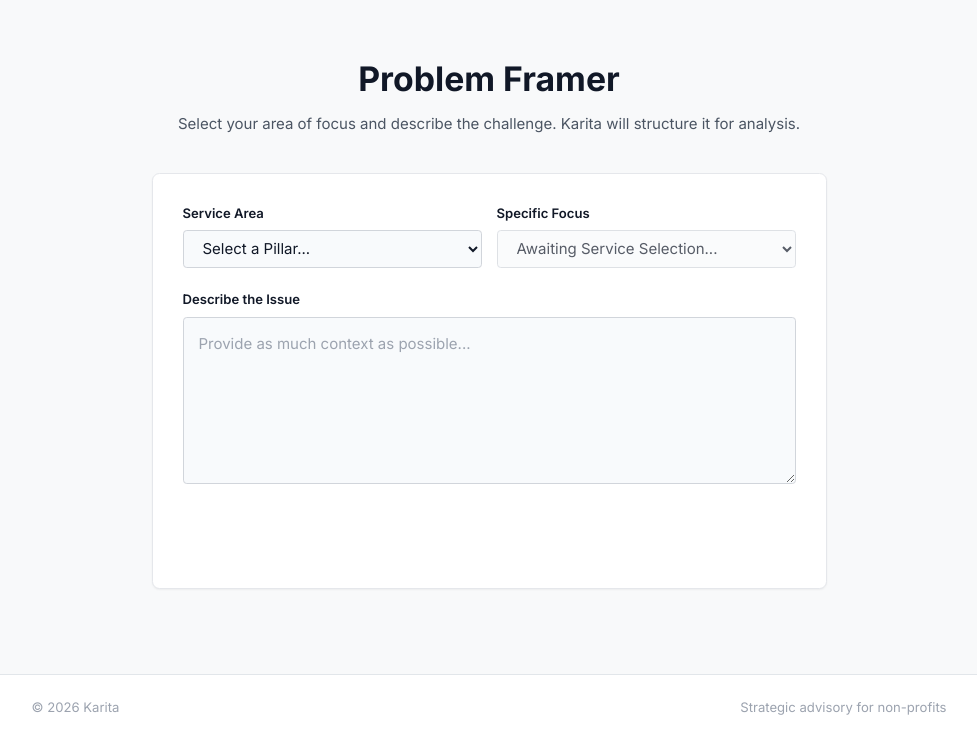
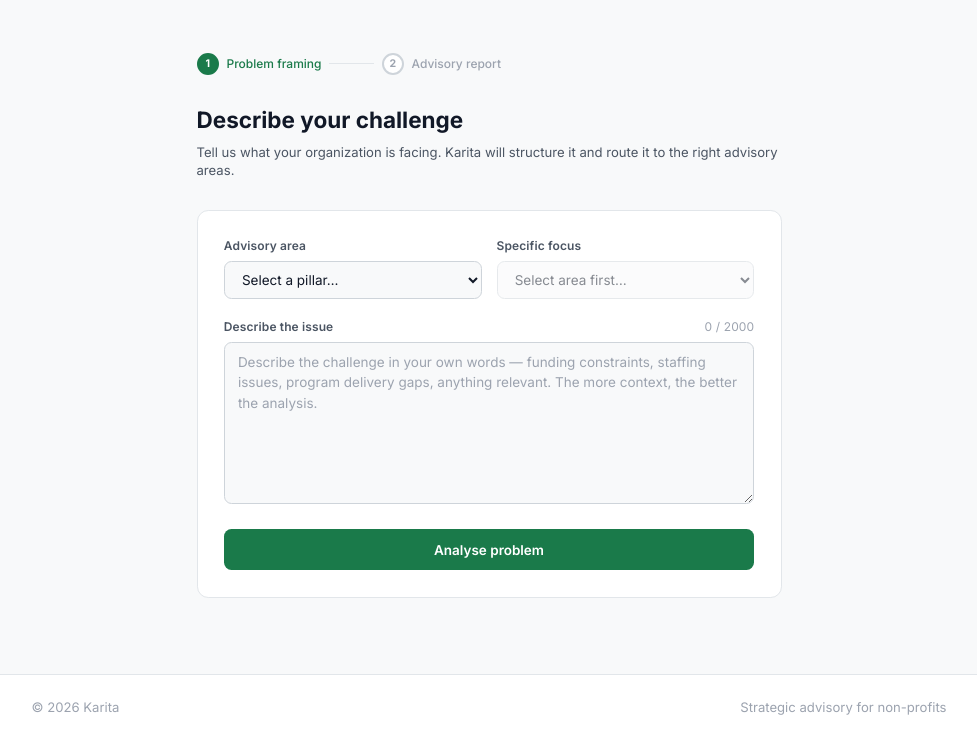
Before and after one commit to edimaudo/Karita, a FastAPI app: page /reframer in a window 1280 px wide. Shown: the part 61-800 px from the top of the page, without its empty margins (151-1128 px from the left). Run offline with FastAPI, Linux system fonts and the light colour scheme; some libraries are stand-ins or nearby versions.

Commit message:
Update reframer.html

```diff
--- a/templates/reframer.html
+++ b/templates/reframer.html
@@ -1,118 +1,204 @@
 {% extends "base.html" %}
 
 {% block content %}
-<div class="max-w-3xl mx-auto py-16 px-6">
-    <div class="mb-10 text-center">
-        <h1 class="text-4xl font-extrabold text-gray-900 dark:text-slate-50 mb-4">Problem Framer</h1>
-        <p class="text-gray-600 dark:text-slate-300">Select your area of focus and describe the challenge. Karita will structure it for analysis.</p>
+<div class="max-w-2xl mx-auto px-6 py-14">
+
+    <!-- Step indicator -->
+    <div class="k-steps">
+        <div class="k-step active">
+            <div class="k-step-dot">1</div>
+            <span>Problem framing</span>
+        </div>
+        <div class="k-step-line"></div>
+        <div class="k-step">
+            <div class="k-step-dot">2</div>
+            <span>Advisory report</span>
+        </div>
     </div>
 
-    <div class="bg-white dark:bg-slate-950 rounded-lg p-8 shadow-sm border border-gray-200 dark:border-slate-800">
+    <div class="mb-8">
+        <h1 class="text-2xl font-bold mb-2" style="color:var(--text-primary)">Describe your challenge</h1>
+        <p class="text-sm" style="color:var(--text-secondary)">
+            Tell us what your organization is facing. Karita will structure it and route it to the right advisory areas.
+        </p>
+    </div>
 
-        <div class="flex gap-4 mb-6">
-            <div class="flex-1">
-                <label for="serviceSelect" class="block text-sm font-semibold mb-2">Service Area</label>
-                <select id="serviceSelect" onchange="updateSubServices()" class="w-full bg-slate-50 dark:bg-slate-900 border border-gray-300 dark:border-slate-700 rounded px-4 py-2 focus:ring-2 focus:ring-karitaBlue outline-none">
-                    <option value="">Select a Pillar...</option>
+    <!-- Error banner (hidden by default) -->
+    <div id="errorBanner" class="k-error mb-5 hidden" role="alert">
+        <svg width="16" height="16" viewBox="0 0 16 16" fill="none" flex-shrink="0" style="flex-shrink:0;margin-top:1px"><circle cx="8" cy="8" r="7" stroke="currentColor" stroke-width="1.5"/><path d="M8 5v3M8 10.5v.5" stroke="currentColor" stroke-width="1.5" stroke-linecap="round"/></svg>
+        <span id="errorMsg">Something went wrong.</span>
+    </div>
+
+    <!-- Input card -->
+    <div class="k-card p-7 mb-6">
+        <div class="grid grid-cols-1 sm:grid-cols-2 gap-4 mb-5">
+            <div>
+                <label for="serviceSelect" class="k-label">Advisory area</label>
+                <select id="serviceSelect" onchange="updateSubServices()" class="k-select">
+                    <option value="">Select a pillar…</option>
                     <option value="strategy">Strategy</option>
                     <option value="marketing">Marketing</option>
-                    <option value="operations">Operational Effectiveness</option>
-                    <option value="financial">Financial Modeling</option>
+                    <option value="operations">Operational effectiveness</option>
+                    <option value="financial">Financial modeling</option>
                     <option value="other">Other</option>
                 </select>
             </div>
-
-            <div class="flex-1">
-                <label for="subServiceSelect" class="block text-sm font-semibold mb-2">Specific Focus</label>
-                <select id="subServiceSelect" class="w-full bg-slate-50 dark:bg-slate-900 border border-gray-300 dark:border-slate-700 rounded px-4 py-2 focus:ring-2 focus:ring-karitaBlue outline-none" disabled>
-                    <option value="">Awaiting Service Selection...</option>
+            <div>
+                <label for="subServiceSelect" class="k-label">Specific focus</label>
+                <select id="subServiceSelect" class="k-select" disabled>
+                    <option value="">Select area first…</option>
                 </select>
             </div>
         </div>
 
-        <label for="messyInput" class="block text-sm font-semibold mb-2">Describe the Issue</label>
-        <textarea id="messyInput" rows="6" class="w-full bg-slate-50 dark:bg-slate-900 border border-gray-300 dark:border-slate-700 rounded p-4 mb-6 focus:ring-2 focus:ring-karitaBlue outline-none" placeholder="Provide as much context as possible..."></textarea>
+        <div class="mb-5">
+            <label for="messyInput" class="k-label">
+                Describe the issue
+                <span id="charCount" class="font-normal" style="color:var(--text-muted); float:right">0 / 2000</span>
+            </label>
+            <textarea id="messyInput" rows="7" maxlength="2000" class="k-textarea"
+                oninput="updateCharCount(this)"
+                placeholder="Describe the challenge in your own words — funding constraints, staffing issues, program delivery gaps, anything relevant. The more context, the better the analysis."></textarea>
+        </div>
 
-        <button id="frameBtn" onclick="submitToFramer()" class="w-full bg-karitaGreen text-white font-bold py-3 rounded hover:bg-green-700 transition focus:ring-2 focus:ring-green-400 outline-none">
-            Reframe Problem
+        <button id="frameBtn" onclick="submitToFramer()" class="k-btn-primary">
+            Analyse problem
         </button>
     </div>
 
-    <div id="reviewSection" class="hidden mt-8 bg-blue-50 dark:bg-slate-900 rounded-lg p-8 border border-blue-200 dark:border-slate-800">
-        <h2 class="text-xl font-bold text-karitaBlue mb-2">Reframed Statement</h2>
-        <p class="mb-4 text-sm">Review the structured problem below before sending it to the Solution Design agents.</p>
+    <!-- Review panel (shown after reframe) -->
+    <div id="reviewSection" class="hidden">
 
-        <textarea id="cleanProblem" rows="5" class="w-full bg-white dark:bg-slate-950 border border-blue-300 dark:border-slate-700 rounded p-4 mb-4 focus:ring-2 focus:ring-karitaBlue outline-none"></textarea>
+        <div class="flex items-center gap-3 mb-5">
+            <div class="w-8 h-8 rounded-full flex items-center justify-center flex-shrink-0"
+                 style="background:var(--accent-light)">
+                <svg width="14" height="14" viewBox="0 0 14 14" fill="none"><path d="M2 7l4 4 6-6" stroke="var(--accent)" stroke-width="2" stroke-linecap="round" stroke-linejoin="round"/></svg>
+            </div>
+            <div>
+                <p class="text-sm font-semibold" style="color:var(--text-primary)">Problem structured</p>
+                <p class="text-xs" style="color:var(--text-muted)">Review and edit before generating the advisory report</p>
+            </div>
+        </div>
 
-        <button onclick="approveAndProceed()" class="w-full bg-karitaBlue text-white font-bold py-3 rounded hover:bg-blue-700 transition">
-            Approve & Generate Solution
+        <!-- Detected pillar pills -->
+        <div id="pillarRow" class="hidden mb-4">
+            <p class="text-xs font-semibold mb-2" style="color:var(--text-muted);">Routing to:</p>
+            <div id="pillarTags" class="flex flex-wrap gap-2"></div>
+        </div>
+
+        <div class="k-card p-6 mb-4">
+            <label for="cleanProblem" class="k-label">Structured problem statement</label>
+            <p class="text-xs mb-3" style="color:var(--text-muted)">You can edit this before proceeding.</p>
+            <textarea id="cleanProblem" rows="6" class="k-textarea"></textarea>
+        </div>
+
+        <button onclick="approveAndProceed()" class="k-btn-primary">
+            Generate advisory report
+            <svg width="16" height="16" viewBox="0 0 16 16" fill="none"><path d="M3 8h10M9 4l4 4-4 4" stroke="currentColor" stroke-width="1.75" stroke-linecap="round" stroke-linejoin="round"/></svg>
         </button>
     </div>
+
 </div>
 
 <script>
     const subServices = {
-        strategy: ["Vision and Mission Definition", "Strategy Development and Planning", "Growth Opportunity Assessment", "Impact Analysis"],
-        marketing: ["Branding and Communications", "Stakeholder and Target Audience Analysis", "Channel Outreach and Strategy"],
-        operations: ["Target Operating Model", "Services Review", "Volunteer finding & Engagement Strategy"],
-        financial: ["Revenue Diversification Analysis", "Cost Optimization"],
-        other: ["Other"]
+        strategy:   ["Vision and mission definition","Strategy development and planning","Growth opportunity assessment","Impact analysis"],
+        marketing:  ["Branding and communications","Stakeholder and target audience analysis","Channel outreach and strategy"],
+        operations: ["Target operating model","Services review","Volunteer finding and engagement strategy"],
+        financial:  ["Revenue diversification analysis","Cost optimization"],
+        other:      ["Other"]
     };
 
     function updateSubServices() {
-        const service = document.getElementById('serviceSelect').value;
-        const subSelect = document.getElementById('subServiceSelect');
-
-        subSelect.innerHTML = '';
-        if (service && subServices[service]) {
-            subSelect.disabled = false;
-            subServices[service].forEach(item => {
-                const option = document.createElement('option');
-                option.value = item;
-                option.textContent = item;
-                subSelect.appendChild(option);
+        const val = document.getElementById('serviceSelect').value;
+        const sub = document.getElementById('subServiceSelect');
+        sub.innerHTML = '';
+        if (val && subServices[val]) {
+            sub.disabled = false;
+            subServices[val].forEach(item => {
+                const o = document.createElement('option');
+                o.value = o.textContent = item;
+                sub.appendChild(o);
             });
         } else {
-            subSelect.disabled = true;
-            subSelect.innerHTML = '<option value="">Awaiting Service Selection...</option>';
+            sub.disabled = true;
+            sub.innerHTML = '<option value="">Select area first…</option>';
         }
     }
 
+    function updateCharCount(el) {
+        document.getElementById('charCount').textContent = el.value.length + ' / ' + el.maxLength;
+    }
+
+    function showError(msg) {
+        const banner = document.getElementById('errorBanner');
+        document.getElementById('errorMsg').textContent = msg;
+        banner.classList.remove('hidden');
+        banner.scrollIntoView({ behavior: 'smooth', block: 'nearest' });
+    }
+
+    function hideError() {
+        document.getElementById('errorBanner').classList.add('hidden');
+    }
+
     async function submitToFramer() {
-        const service = document.getElementById('serviceSelect').value;
+        hideError();
+        const service     = document.getElementById('serviceSelect').value;
         const sub_service = document.getElementById('subServiceSelect').value;
-        const problem = document.getElementById('messyInput').value;
-        const btn = document.getElementById('frameBtn');
+        const problem     = document.getElementById('messyInput').value.trim();
+        const btn         = document.getElementById('frameBtn');
 
-        if (!service || !problem) return alert("Please select a service and describe the issue.");
+        if (!service) { showError('Please select an advisory area before continuing.'); return; }
+        if (problem.length < 20) { showError('Please describe the issue in a bit more detail (at least 20 characters).'); return; }
 
-        btn.innerText = "Analyzing Context...";
         btn.disabled = true;
+        btn.innerHTML = '<svg class="k-spinner" style="width:1rem;height:1rem;border-width:2px" viewBox="0 0 24 24"></svg> Analysing…';
 
         try {
-            const response = await fetch('/reframe', {
+            const res  = await fetch('/reframe', {
                 method: 'POST',
                 headers: { 'Content-Type': 'application/json' },
                 body: JSON.stringify({ service, sub_service, problem })
             });
-            const data = await response.json();
+            if (!res.ok) throw new Error('Server error ' + res.status);
+            const data = await res.json();
 
-            if(data.success) {
+            if (data.success) {
                 document.getElementById('cleanProblem').value = data.framedProblem;
+
+                // Render pillar pills
+                const pillars = data.pillars || [];
+                if (pillars.length) {
+                    const container = document.getElementById('pillarTags');
+                    container.innerHTML = pillars.map(p =>
+                        `<span class="k-pill">${p}</span>`
+                    ).join('');
+                    document.getElementById('pillarRow').classList.remove('hidden');
+                }
+
+                // Cache for solution page
+                localStorage.setItem('karita_problem', data.framedProblem);
+                localStorage.setItem('karita_pillars', JSON.stringify(pillars));
+
                 document.getElementById('reviewSection').classList.remove('hidden');
+                document.getElementById('reviewSection').scrollIntoView({ behavior: 'smooth', block: 'start' });
+            } else {
+                showError(data.error || 'Could not structure the problem. Please try again.');
             }
-        } catch (error) {
-            alert("Connection error.");
+        } catch (err) {
+            showError('Connection error — please check your network and try again.');
+            console.error(err);
         } finally {
-            btn.innerText = "Reframe Problem";
             btn.disabled = false;
+            btn.innerHTML = 'Analyse problem';
         }
     }
 
     function approveAndProceed() {
-        const cleanProblemText = document.getElementById('cleanProblem').value;
-        localStorage.setItem('karita_clean_problem', cleanProblemText);
-        window.location.href = "/solution-design";
+        const text = document.getElementById('cleanProblem').value.trim();
+        if (!text) { showError('The problem statement is empty. Please try again.'); return; }
+        localStorage.setItem('karita_problem', text);
+        window.location.href = '/solution-design';
     }
 </script>
 {% endblock %}
```
